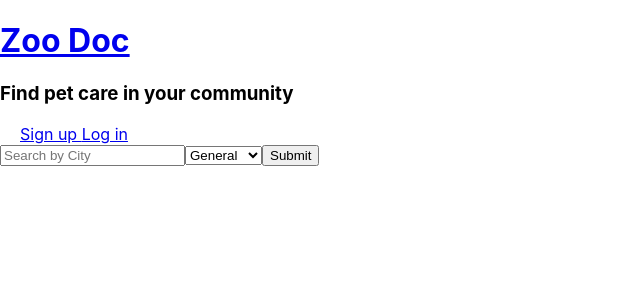
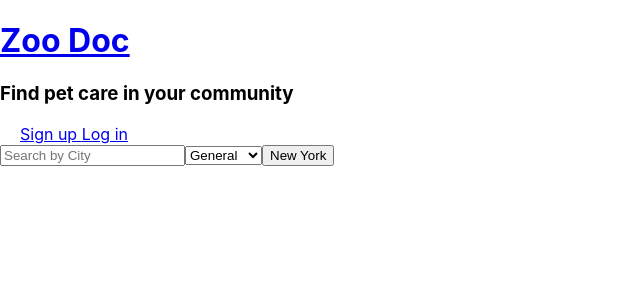
Before and after one commit to foolan-bhosale/ZooDoc, a React (Create React App) app: page / in a window 1280 px wide. Shown: the top 300 px of the page, without its empty margins (0-640 px from the left). Built offline with nearby package versions, Linux system fonts and the light colour scheme.

Commit message:
edit functionality

```diff
--- a/src/components/Home.js
+++ b/src/components/Home.js
@@ -36,8 +36,10 @@ function Home() {
 		getDoctors();
 	}, []);
 
+	const filteredDoctors = doctorData.filter((doctor) => doctor.city.includes(searchString))
+	console.log(filteredDoctors)
 	function getDoctors() {
-		setDoctors(doctorData);
+		setDoctors(filteredDoctors)
 	}
 
 	const onSubmit = (event) => {
--- a/src/components/Search.js
+++ b/src/components/Search.js
@@ -23,7 +23,7 @@ function Search(props) {
 					<option value='Specialty'>Specialty</option>
 				</select>
 				<Link to={'/doctors'}>
-				<button type='submit'>Submit</button>
+				<button type='submit' value='New York' name='New York'>New York</button>
 				</Link>
 			</form>
 		</>
```
